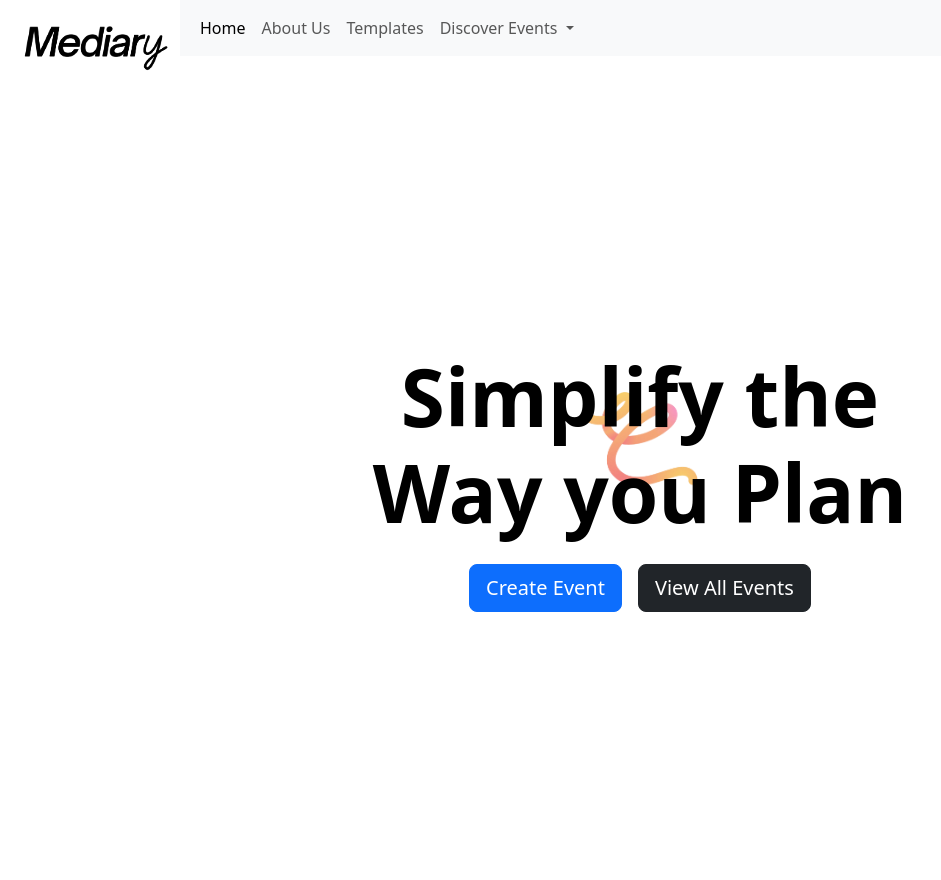
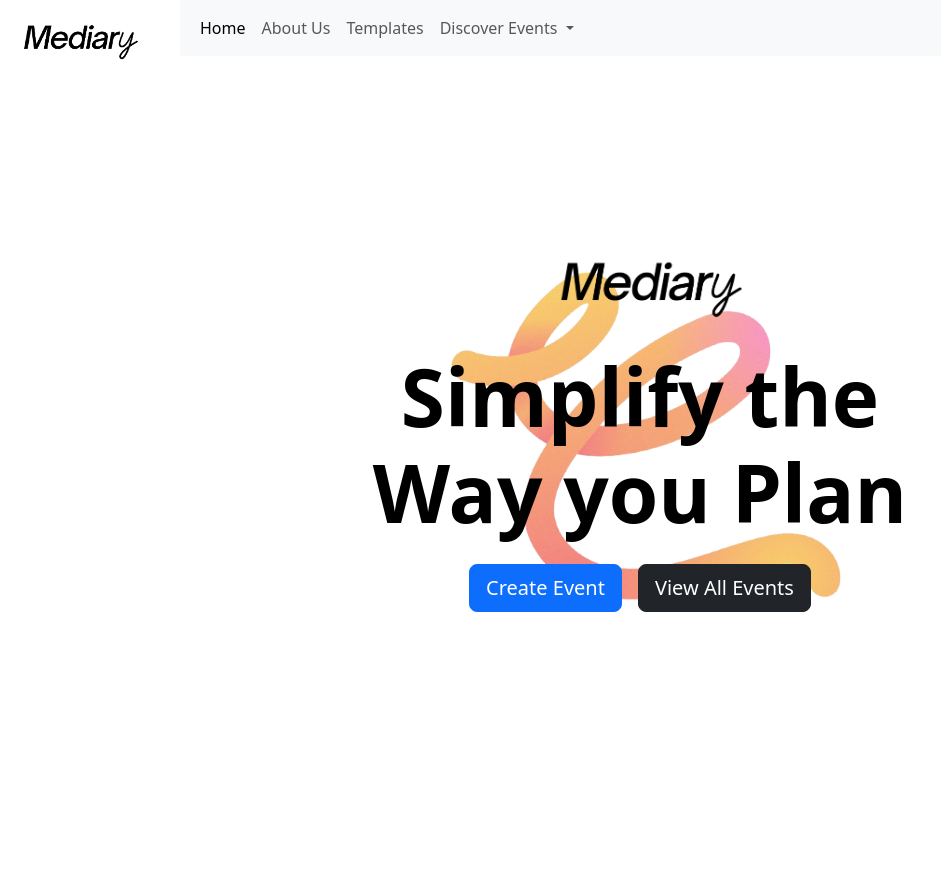
Before and after one commit to cunecoder/mediary, a Django app: page / in a window 1280 px wide. Shown: the whole page, without its empty margins (0-941 px from the left). Run offline with Django 5.2, Linux system fonts and the light colour scheme.

Commit message:
Cleaned up home page images and nav bar

```diff
--- a/mediary/templates/mediary/home.html
+++ b/mediary/templates/mediary/home.html
@@ -5,12 +5,14 @@
 <!-- Bootstrap CSS CDN -->
 <link href="https://cdn.jsdelivr.net/npm/bootstrap@5.3.2/dist/css/bootstrap.min.css" rel="stylesheet" integrity="sha384-T3c6CoIi6uLrA9TneNEoa7RxnatzjcDSCmG1MXxSR1GAsXEV/Dwwykc2MPK8M2HN" crossorigin="anonymous">
 
-<!-- Top-Left Logo -->
-<img src="{% static 'images/image7.png' %}" alt="Mediary Logo" class="logo mb-4" style="width: 150px; height: auto;">
+{% comment %} <!-- Top-Left Logo -->
+<img src="{% static 'images/image7.png' %}" alt="Mediary Logo" class="logo mb-4" style="width: 150px; height: auto;"> {% endcomment %}
 
 <!-- Navbar -->
 <nav class="navbar navbar-expand-lg bg-body-tertiary" style="margin-left: 180px;">
   <div class="container-fluid">
+      <!-- Top-Left Logo -->
+    <img src="{% static 'images/image7.png' %}" alt="Mediary Logo" class="logo mb-4" style="width: 120px; height: auto; margin-left: -170px;">
     <button class="navbar-toggler" type="button" data-bs-toggle="collapse" data-bs-target="#navbarNavDropdown" aria-controls="navbarNavDropdown" aria-expanded="false" aria-label="Toggle navigation">
       <span class="navbar-toggler-icon"></span>
     </button>
@@ -41,9 +43,10 @@
 </nav>
 
 <div class="container d-flex flex-column justify-content-center align-items-center min-vh-100">
-    <img src="{% static 'images/image8.png' %}" alt="Mediary Logo" class="logo mb-4" style="width: 150px; height: auto;">
     <h1 class="display-1 text-black mb-4 fw-semibold text-center">Simplify the<br>Way you Plan</h1>
     <div class="d-flex flex-column flex-md-row gap-3 justify-content-center">
+        <img src="{% static 'images/image8.png' %}" alt="Mediary Logo" class="logo mb-4"
+        style="width: 190px; height: auto; top: 35%; left: 50%; transform: translate(-50%, -50%);">
         <a href="{% url 'mediary:event_create' %}" class="btn btn-primary btn-lg">Create Event</a>
         <a href="{% url 'mediary:event_list' %}" class="btn btn-dark btn-lg">View All Events</a>
     </div>
@@ -58,7 +61,7 @@
     body {
         background: linear-gradient(90deg, rgba(248, 121, 205, 0.4), rgba(248, 201, 84, 0.4));
         background-image: url('{% static "images/image1.png" %}');
-        background-size: 10%; /* Fixed from invalid '10' */
+        background-size: 35%; /* Fixed from invalid '10' */
         background-repeat: no-repeat;
         background-position: center;
         min-height: 100vh;
```
